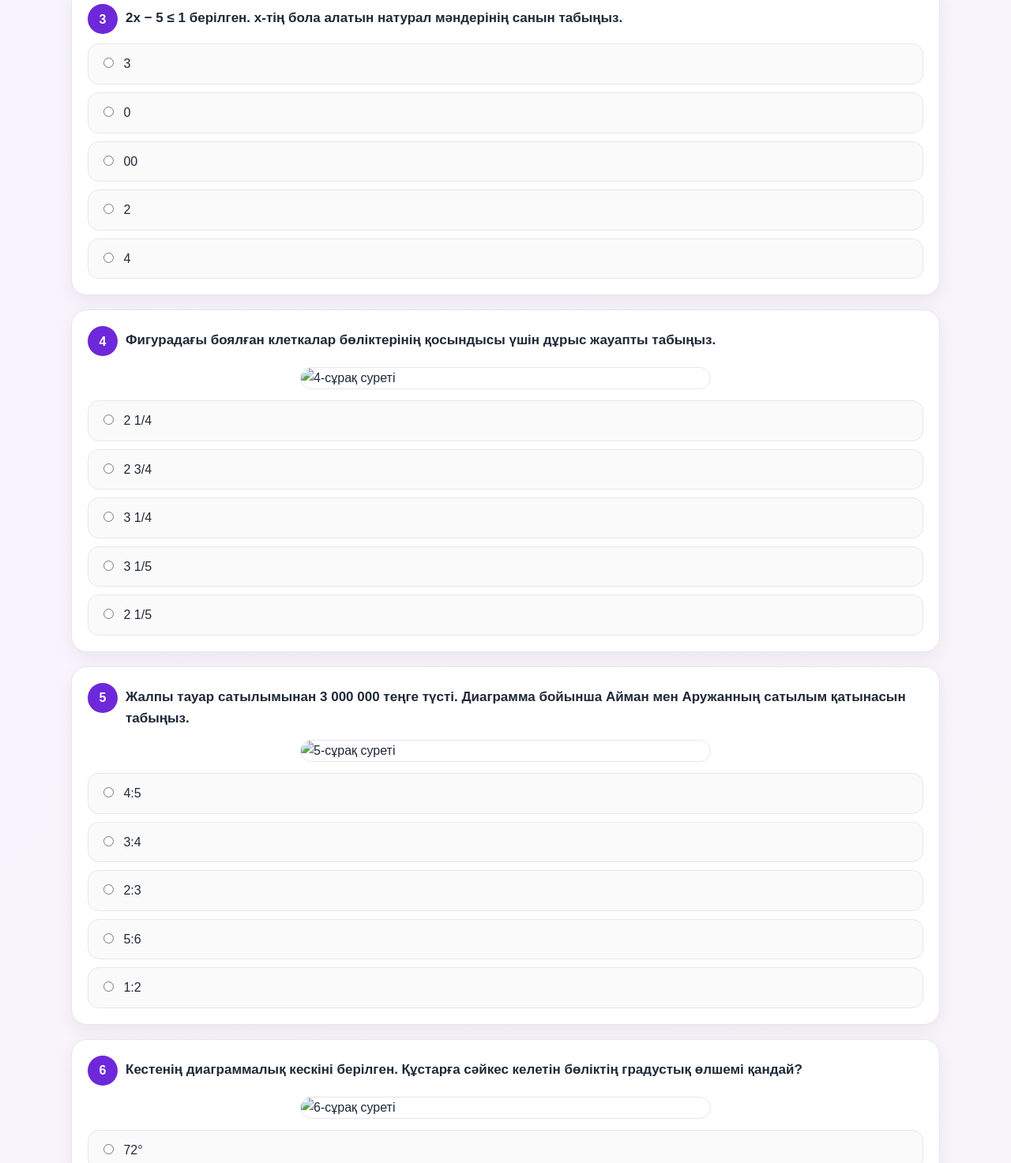
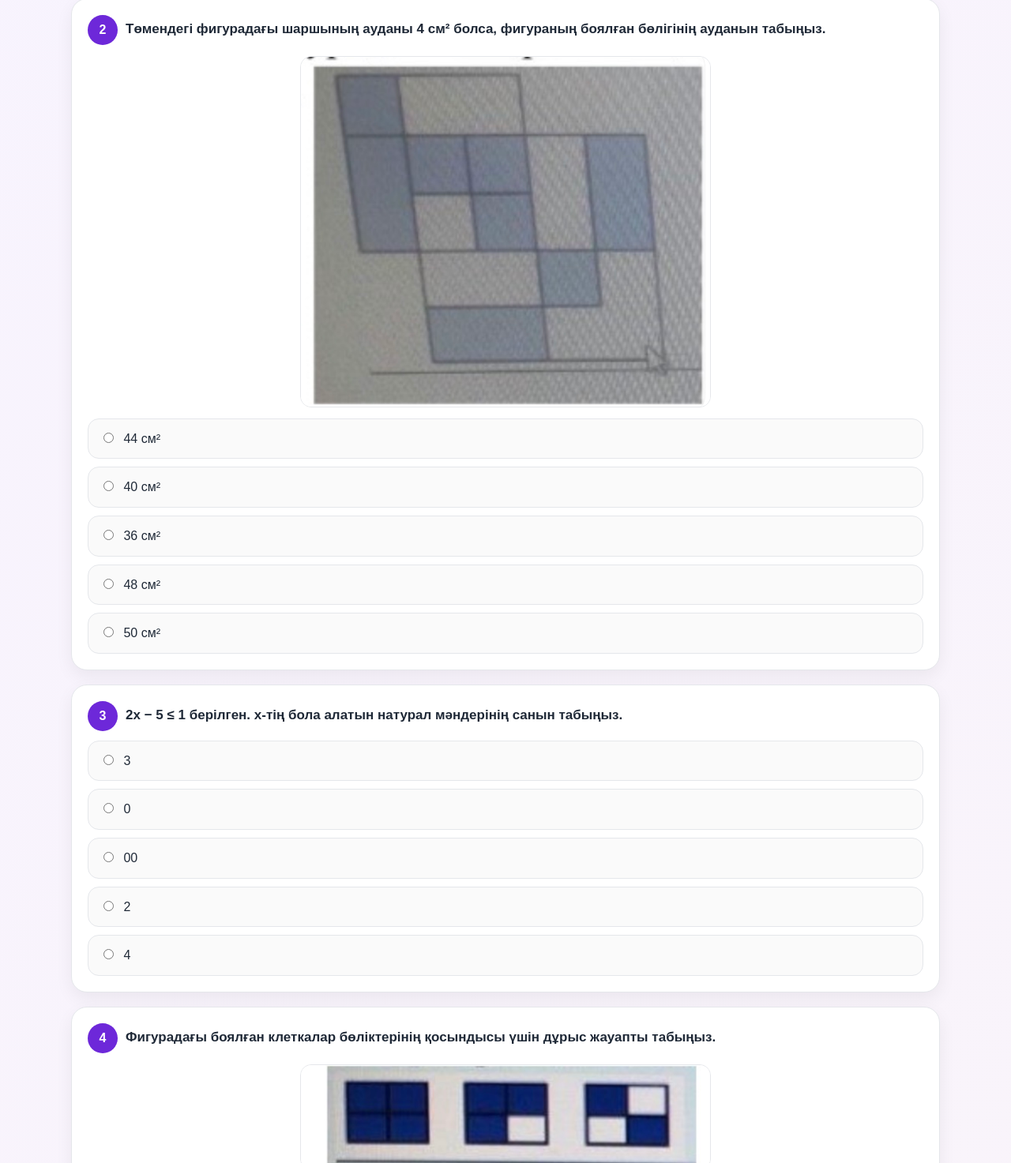
Before and after one commit to naznml/Tgo6, a plain HTML site: page index.html in a window 1280 px wide. Shown: the part 1327-2800 px from the top of the page at 79% size. Drawn offline with Linux system fonts and the light colour scheme.

Commit message:
Update index.html

```diff
--- a/index.html
+++ b/index.html
@@ -293,7 +293,7 @@
         id: 1,
         block: "analytical",
         text: "Әкесі ұлдарына мұра ретінде өзінің 18 гектар жерін қалдырды. Шеңберде әкесінің ұлдарына бұрыштық коэффициентпен бөлгені көрсетілген. Ең көп жер алған ұлының гектар санын табыңыз.",
-        image: "images/IMG_1063.jpeg",
+        image: "IMG_1063.jpeg",
         options: ["5,5 га", "4 га", "5 га", "4,5 га", "6 га"],
         answer: 0,
         explanation: "Ең үлкен сектор 110°-қа тең. Толық шеңбер 360°. Сондықтан жер көлемі: 18 × 110 / 360 = 5,5 га."
@@ -302,7 +302,7 @@
         id: 2,
         block: "analytical",
         text: "Төмендегі фигурадағы шаршының ауданы 4 см² болса, фигураның боялған бөлігінің ауданын табыңыз.",
-        image: "images/IMG_1074.jpeg",
+        image: "IMG_1074.jpeg",
         options: ["44 см²", "40 см²", "36 см²", "48 см²", "50 см²"],
         answer: 0,
         explanation: "Бір кішкентай шаршының ауданы 4 см². Боялған бөліктегі шаршылар санын есептейміз. Жалпы боялған аудан 44 см² болады."
@@ -319,7 +319,7 @@
         id: 4,
         block: "analytical",
         text: "Фигурадағы боялған клеткалар бөліктерінің қосындысы үшін дұрыс жауапты табыңыз.",
-        image: "images/IMG_1076.jpeg",
+        image: "IMG_1076.jpeg",
         options: ["2 1/4", "2 3/4", "3 1/4", "3 1/5", "2 1/5"],
         answer: 0,
         explanation: "Әр фигурадағы боялған бөліктерді бөлшек түрінде жазып, қосамыз. Қосындысы 2 1/4 болады."
@@ -328,7 +328,7 @@
         id: 5,
         block: "analytical",
         text: "Жалпы тауар сатылымынан 3 000 000 теңге түсті. Диаграмма бойынша Айман мен Аружанның сатылым қатынасын табыңыз.",
-        image: "images/IMG_1075.jpeg",
+        image: "IMG_1075.jpeg",
         options: ["4:5", "3:4", "2:3", "5:6", "1:2"],
         answer: 0,
         explanation: "Айман — 24%, Аружан — 30%. Қатынас: 24:30. Екеуін 6-ға қысқартамыз: 4:5."
@@ -337,7 +337,7 @@
         id: 6,
         block: "analytical",
         text: "Кестенің диаграммалық кескіні берілген. Құстарға сәйкес келетін бөліктің градустық өлшемі қандай?",
-        image: "images/IMG_1078.jpeg",
+        image: "IMG_1078.jpeg",
         options: ["72°", "45°", "55°", "95°", "62°"],
         answer: 0,
         explanation: "Құстар саны — 8,4 млн, жалпы саны — 42 млн. Үлесі: 8,4 / 42 = 0,2. Градуспен: 0,2 × 360° = 72°."
@@ -362,7 +362,7 @@
         id: 9,
         block: "analytical",
         text: "Екі компанияны салыстырғанда, 2030 жылы табысы көбірек болатын компанияны анықтаңыз.",
-        image: "images/IMG_1080.jpeg",
+        image: "IMG_1080.jpeg",
         options: ["Компания A", "Компания Б", "Екеуі де бірдей", "A және Б компаниясы тең", "Берілген мәліметтер компанияларды салыстыруға жеткіліксіз"],
         answer: 0,
         explanation: "График бойынша 2030 жылы Компания A сызығы Компания Б-ға қарағанда жоғары орналасқан. Сондықтан табысы көбірек — Компания A."
```
